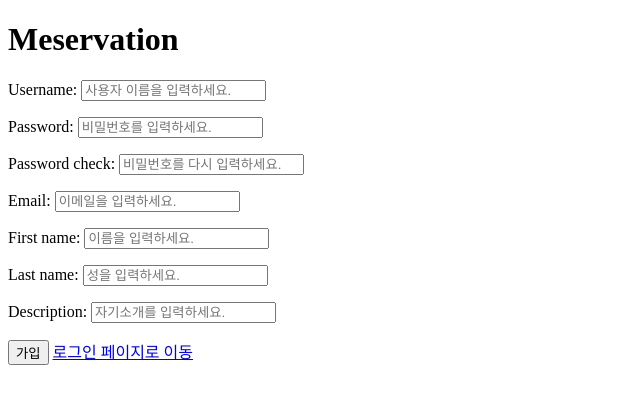
After one commit to dev-jhjoo/meservation, a Django app: page /users/signup/ in a window 1280 px wide. The commit adds this page. Shown: the top 404 px of the page, without its empty margins (0-640 px from the left). Run offline with Django 4.2, Linux system fonts and the light colour scheme.

Commit message:
feat: Init signup

```diff
--- a/templates/users/login.html
+++ b/templates/users/login.html
@@ -1,7 +1,7 @@
 {% extends "base.html" %}
 
 {% block content %}
-    <form method="post">
+    <form method="POST">
         <h1>Login</h1>
         {% csrf_token %}
         {{ form.as_p }}
--- /dev/null
+++ b/templates/users/signup.html
@@ -0,0 +1,13 @@
+{% extends 'base.html' %}
+
+{% block content %}
+<div id="signup">
+    <form method="POST" enctype="multipart/form-data">
+        <h1>Meservation</h1>
+        {% csrf_token %}
+        {{ form.as_p }}
+        <button type="submit">가입</button>
+        <a href="{% url 'users:login' %}">로그인 페이지로 이동</a>
+    </form>
+</div>
+{% endblock %}
--- a/users/forms.py
+++ b/users/forms.py
@@ -1,4 +1,6 @@
 from django import forms
+from users.models import User
+from django.core.exceptions import ValidationError
 
 class LoginForm(forms.Form):
     username = forms.CharField(
@@ -14,3 +16,79 @@ class LoginForm(forms.Form):
             attrs={"placeholder": "비밀번호를 입력하세요."},
         )
     )
+
+class SignupForm(forms.Form):
+    username = forms.CharField(
+        min_length=3,
+        max_length=16,
+        widget=forms.TextInput(
+            attrs={"placeholder": "사용자 이름을 입력하세요."},
+        )
+    )
+    password = forms.CharField(
+        min_length=4,
+        widget=forms.PasswordInput(
+            attrs={"placeholder": "비밀번호를 입력하세요."},
+        )
+    )
+    password_check = forms.CharField(
+        min_length=4,
+        widget=forms.PasswordInput(
+            attrs={"placeholder": "비밀번호를 다시 입력하세요."},
+        )
+    )
+    email = forms.EmailField(
+        widget=forms.EmailInput(
+            attrs={"placeholder": "이메일을 입력하세요."},
+        )
+    )
+    first_name = forms.CharField(
+        max_length=16,
+        widget=forms.TextInput(
+            attrs={"placeholder": "이름을 입력하세요."},
+        )
+    )
+    last_name = forms.CharField(
+        max_length=16,
+        widget=forms.TextInput(
+            attrs={"placeholder": "성을 입력하세요."},
+        )
+    )
+    description = forms.CharField(
+        max_length=100,
+        widget=forms.TextInput(
+            attrs={"placeholder": "자기소개를 입력하세요."},
+        )
+    )
+
+    def clean_username(self):
+        username = self.cleaned_data["username"]
+        # email = self.cleaned_data["email"].
+        if User.objects.filter(username=username).exists():
+            raise ValidationError(f"입력한 사용자명({username})은 이미 사용 중입니다.")
+        # if User.objects.filter(email=email).exists():
+        #     raise forms.ValidationError("이미 사용중인 이메일입니다.")
+        return username
+
+    def clean(self):
+        password = self.cleaned_data["password"]
+        password_check = self.cleaned_data["password_check"]
+        if password != password_check:
+            self.add_error("password2", "비밀번호와 비밀번호 확인란의 값이 다릅니다.")
+
+    def save(self):
+        username = self.cleaned_data["username"]
+        password = self.cleaned_data["password"]
+        email = self.cleaned_data["email"]
+        first_name = self.cleaned_data["first_name"]
+        last_name = self.cleaned_data["last_name"]
+        description = self.cleaned_data["description"]
+        user = User.objects.create_user(
+            username=username,
+            password=password,
+            email=email,
+            first_name=first_name,
+            last_name=last_name,
+            description=description,
+        )
+        return user
--- a/users/urls.py
+++ b/users/urls.py
@@ -1,7 +1,8 @@
 from django.urls import path
-from users.views import login_view
+from users.views import login_view, signup
 
 app_name = "users"
 urlpatterns = [
     path('login/', login_view, name="login"),
+    path('signup/', signup, name="signup"),
 ]
--- a/users/views.py
+++ b/users/views.py
@@ -1,5 +1,5 @@
 from django.shortcuts import render, redirect
-from users.forms import LoginForm
+from users.forms import LoginForm, SignupForm
 from django.contrib.auth import authenticate, login
 
 def login_view(request):
@@ -27,3 +27,21 @@ def login_view(request):
             "form": form,
         }
         return render(request, 'users/login.html', context)
+
+def signup(request):
+    if request.method == "POST":
+        print("hahaha")
+        form = SignupForm(data=request.POST)
+
+        if form.is_valid():
+            print(form)
+            user = form.save()
+            login(request, user)
+            return redirect("/users/login")
+    else:
+        form = SignupForm()
+
+    context = {
+        "form": form,
+    }
+    return render(request, 'users/signup.html', context)
```
